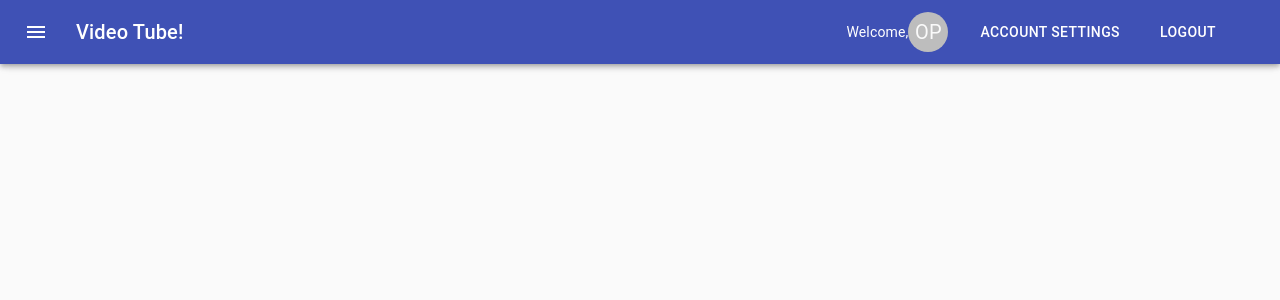
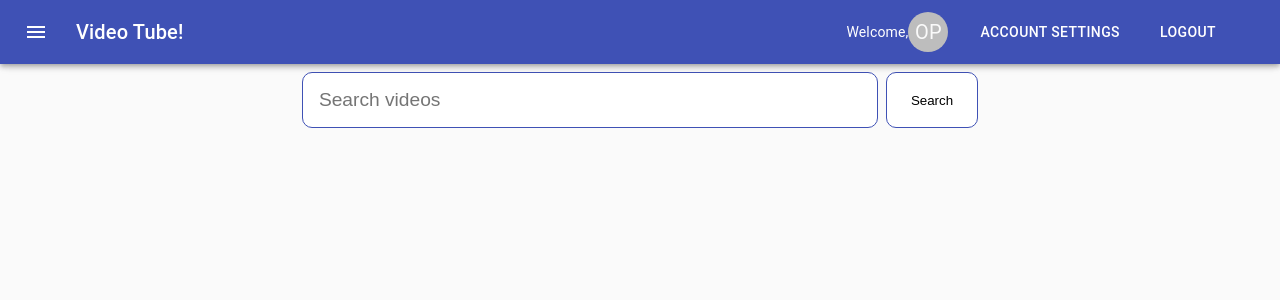
Before and after one commit to SsjSanthosh/videositemockup, a React (Create React App) app: page / in a window 1280 px wide. Shown: the top 300 px of the page. Built offline with nearby package versions, Linux system fonts and the light colour scheme.

Commit message:
Added search bar

```diff
--- /dev/null
+++ b/src/Components/Searchbar.jsx
@@ -0,0 +1,14 @@
+import React from "react";
+import "./Searchbar.scss";
+export default function Searchbar() {
+  return (
+    <div className="Searchbar-div">
+      <input
+        type="text"
+        className="Searchbar-input"
+        placeholder="Search videos"
+      />
+      <button className="Searchbar-btn">Search</button>
+    </div>
+  );
+}
--- /dev/null
+++ b/src/Components/Searchbar.scss
@@ -0,0 +1,36 @@
+.Searchbar-div {
+  width: 90%;
+  margin: auto;
+  margin-top: -2.5rem;
+  display: flex;
+  justify-content: center;
+  .Searchbar-input {
+    width: 50%;
+    @media only screen and (max-width: 650px) {
+      width: 70%;
+    }
+    padding: 1rem;
+    border-radius: 10px;
+    border: none;
+    border: 1px solid #3f51b5;
+    font-size: 1.2rem;
+    color: #3f51b5;
+    &:focus,
+    :hover {
+      outline: none;
+    }
+  }
+  .Searchbar-btn {
+    padding: 1rem 1.5rem;
+    border-radius: 10px;
+    border: 1px solid #3f51b5;
+    background-color: white;
+    margin-left: 0.5rem;
+
+    cursor: pointer;
+    &:hover {
+      background-color: #3f51b5;
+      color: white;
+    }
+  }
+}
--- a/src/Components/VideoSite.jsx
+++ b/src/Components/VideoSite.jsx
@@ -1,9 +1,11 @@
 import React from "react";
 import Navbar from "./Navbar";
+import Searchbar from "./Searchbar";
 export default function VideoSite() {
   return (
     <div>
       <Navbar />
+      <Searchbar />
     </div>
   );
 }
```
